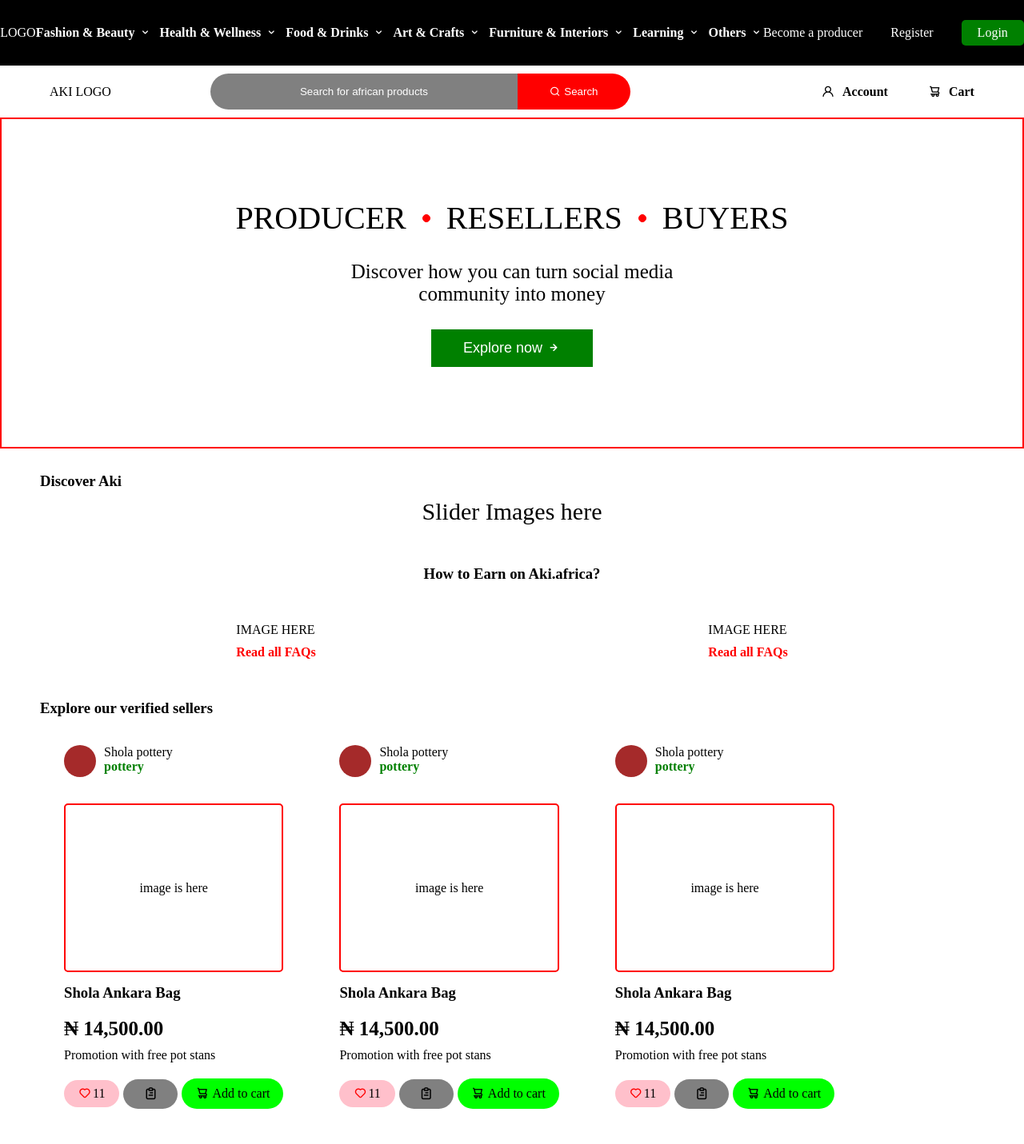
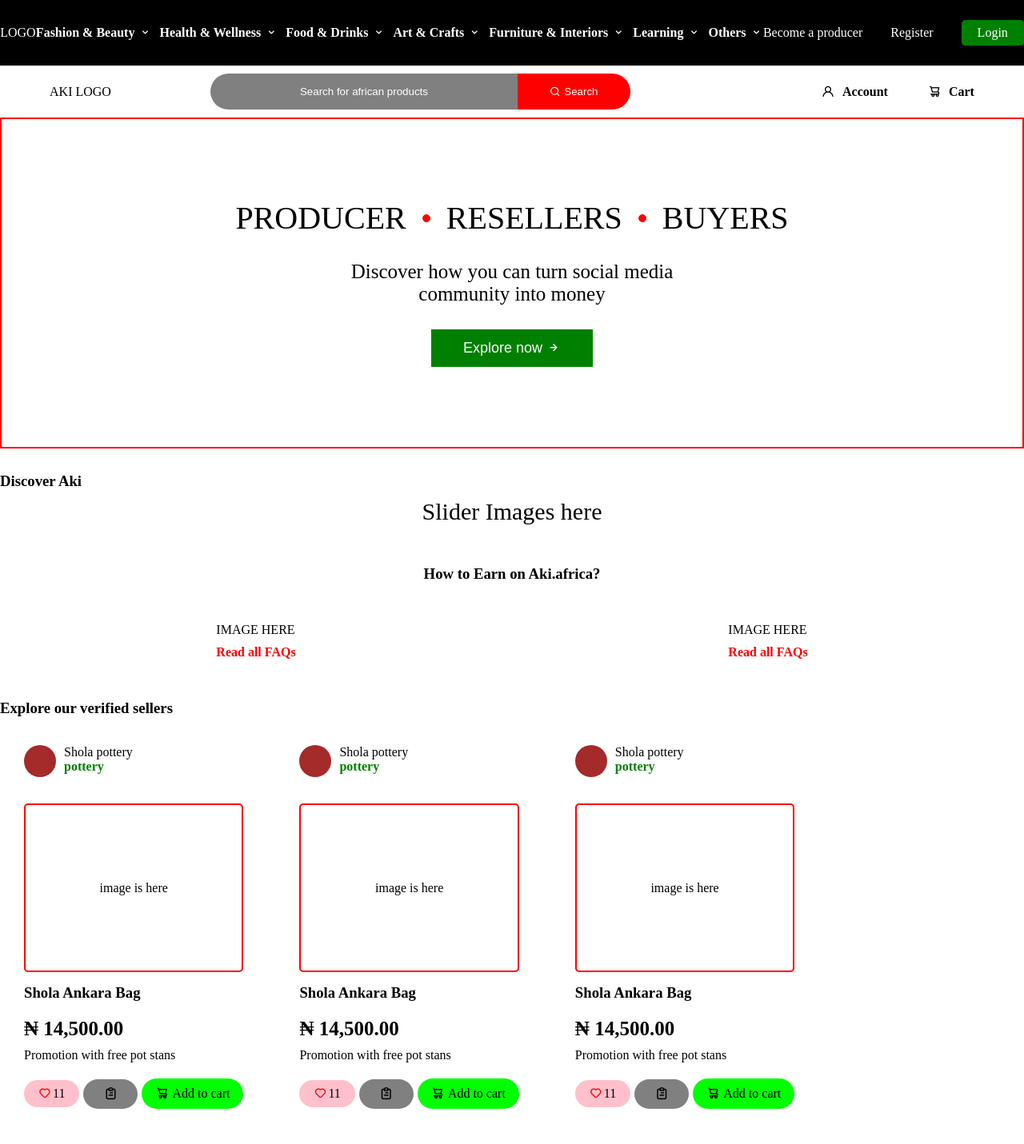
Before and after one commit to willzfrank/Aki, a React (Create React App) app: page / in a window 1280 px wide. Shown: the top 1431 px of the page at 80% size. Built offline with nearby package versions, Linux system fonts and the light colour scheme.

Commit message:
removed padding in home styles

```diff
--- a/src/pages/home/HomeStyles.js
+++ b/src/pages/home/HomeStyles.js
@@ -1,6 +1,6 @@
 import styled from 'styled-components';
 
 export const PaddingSection = styled.div`
-  padding: 0px 50px;
+  /* padding: 0px 50px; */
   margin: 30px 0px;
 `;
```
